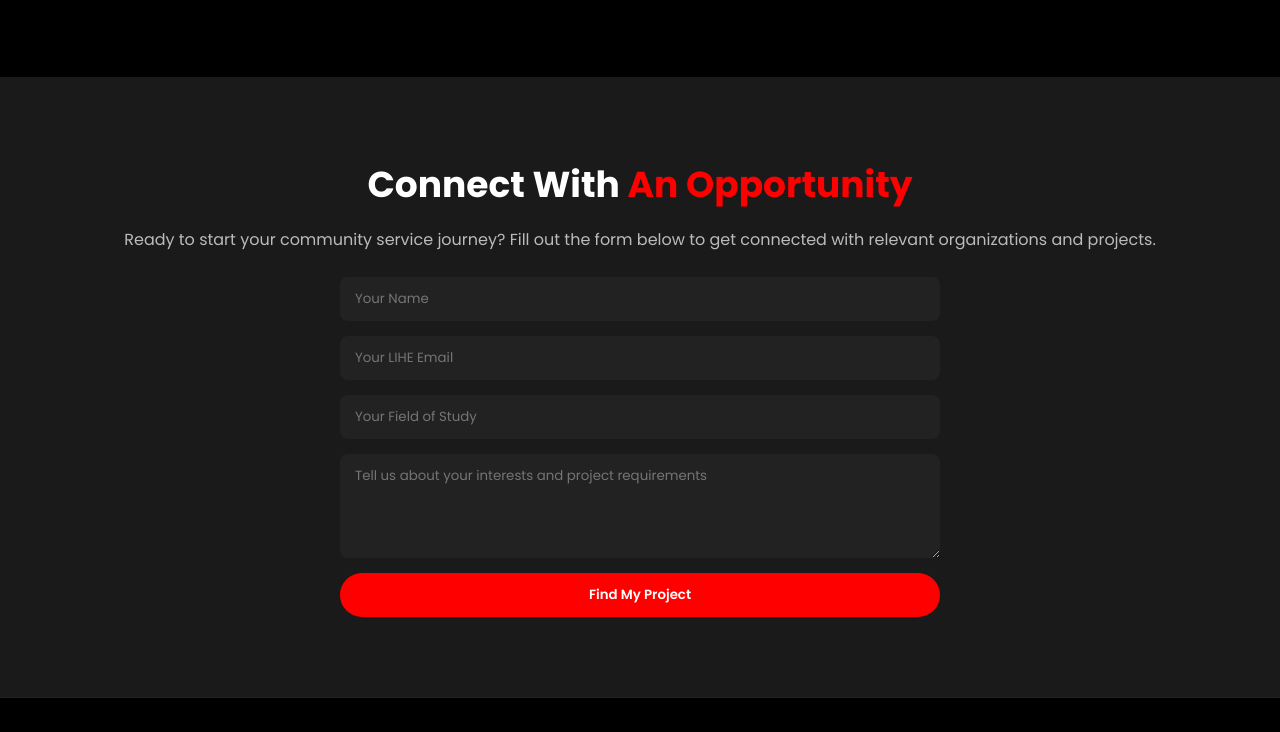
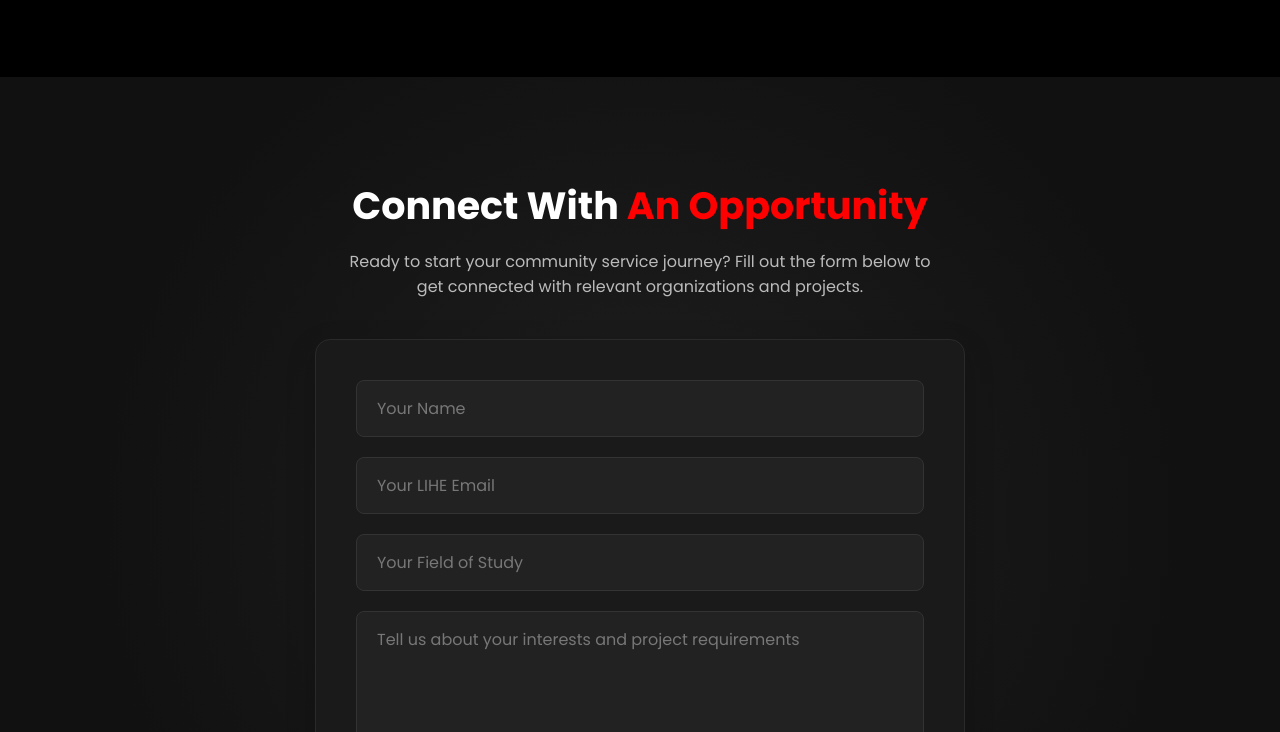
Before and after one commit to thurithecoder/LIHE-communityservice, a plain HTML site: page index.html in a window 1280 px wide. Shown: the part 2090-2822 px from the top of the page. Drawn offline with Linux system fonts and the light colour scheme.

Commit message:
contactform update

```diff
--- a/style.css
+++ b/style.css
@@ -365,16 +365,20 @@
       display: none;
     }
 
-    /* CONTACT */
+    /* CONTACT SECTION STYLES */
     .contact {
-      background: #1a1a1a;
+      /* Enhanced background with a subtle radial gradient */
+      background: radial-gradient(circle, #1f1f1f, #111 70%);
       text-align: center;
-      padding: 80px 8%;
+      padding: 100px 8%;
+      position: relative;
+      overflow: hidden;
     }
 
     .contact h2 {
-      font-size: 36px;
+      font-size: 38px;
       margin-bottom: 15px;
+      font-weight: 700;
     }
 
     .contact h2 span {
@@ -383,39 +387,92 @@
 
     .contact p {
       color: #bbb;
-      margin-bottom: 25px;
+      margin-bottom: 40px;
+      /* Increased space */
+      max-width: 600px;
+      margin-left: auto;
+      margin-right: auto;
     }
 
     .contact form {
-      max-width: 600px;
+      max-width: 650px;
       margin: 0 auto;
       display: flex;
       flex-direction: column;
-      gap: 15px;
+      gap: 20px;
+      /* Increased gap */
+      background: #1a1a1a;
+      /* Form container background */
+      padding: 40px;
+      /* Added padding */
+      border-radius: 15px;
+      /* Rounded corners for the container */
+      border: 1px solid #2a2a2a;
+      /* Subtle border */
+      box-shadow: 0 10px 30px rgba(0, 0, 0, 0.2);
     }
 
     .contact input,
     .contact textarea {
-      padding: 12px 15px;
+      padding: 15px 20px;
+      /* Increased padding */
       border-radius: 8px;
-      border: none;
+      border: 1px solid #333;
+      /* Softer border */
       background: #222;
       color: white;
+      font-size: 1rem;
+      transition: border-color 0.3s, box-shadow 0.3s;
+      /* Smooth transitions */
+    }
+
+    /* Style for placeholder text */
+    .contact input::placeholder,
+    .contact textarea::placeholder {
+      color: #777;
+    }
+
+    /* --- KEY ENHANCEMENT: Glowing effect on focus --- */
+    .contact input:focus,
+    .contact textarea:focus {
+      outline: none;
+      /* Remove default browser outline */
+      border-color: red;
+      /* Border color changes to red */
+      box-shadow: 0 0 15px rgba(255, 0, 0, 0.3);
+      /* Adds a red glow */
+    }
+
+    .contact textarea {
+      min-height: 120px;
+      /* Set a minimum height for the textarea */
+      resize: vertical;
+      /* Allow vertical resizing */
     }
 
     .contact button {
       background: red;
       color: white;
       border: none;
-      padding: 12px;
-      border-radius: 30px;
+      padding: 15px;
+      border-radius: 8px;
+      /* Matching border-radius with inputs */
       font-weight: 600;
+      font-size: 1.1rem;
+      text-transform: uppercase;
+      letter-spacing: 1px;
       cursor: pointer;
-      transition: 0.3s;
+      transition: transform 0.3s, background-color 0.3s, box-shadow 0.3s;
+      box-shadow: 0 5px 15px rgba(255, 0, 0, 0.2);
     }
 
     .contact button:hover {
-      background: #cc0000;
+      background: #ff3333;
+      /* Brighter red on hover */
+      transform: translateY(-5px);
+      /* Button lifts up */
+      box-shadow: 0 10px 20px rgba(255, 0, 0, 0.3);
+      /* Stronger glow on hover */
     }
 
     /* FOOTER STYLES */
```
